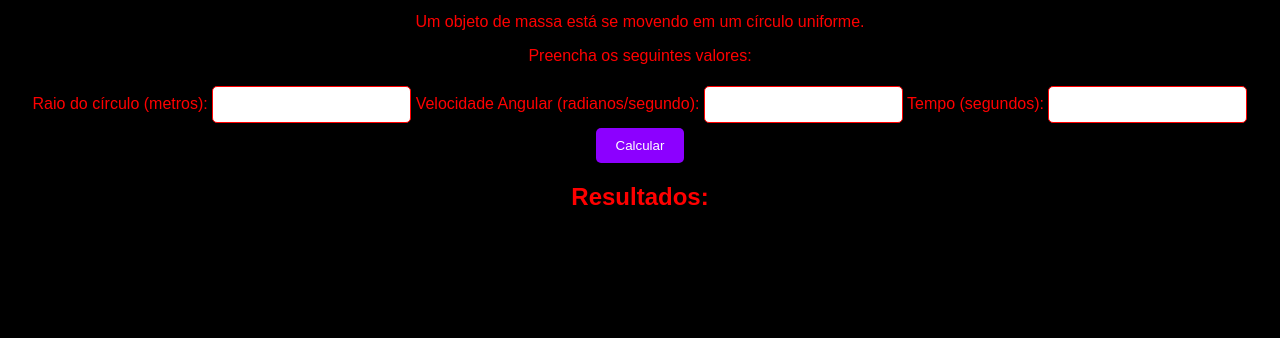
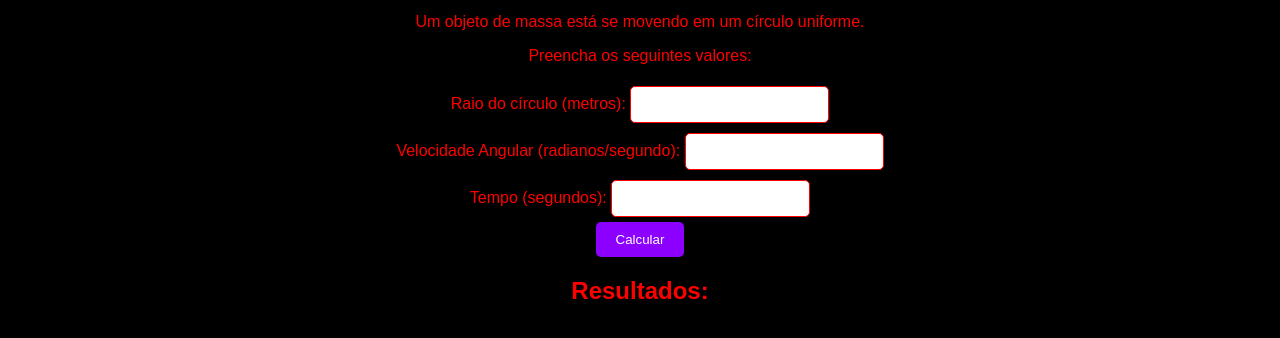
Before and after one commit to vitorlopesbatista/ewweqeqwweqweqweqweweqweqh, a plain HTML site: page index.html in a window 1280 px wide. Shown: the part 80-418 px from the top of the page. Drawn offline with Linux system fonts and the light colour scheme.

Commit message:
Update index.html

```diff
--- a/index.html
+++ b/index.html
@@ -10,13 +10,13 @@
     <p>Um objeto de massa está se movendo em um círculo uniforme.</p>
     <p>Preencha os seguintes valores:</p>
     <label for="raio">Raio do círculo (metros):</label>
-    <input type="number" id="raio"> </input>
+    <input type="number" id="raio"> <br>
 
     <label for="velocidadeAngular">Velocidade Angular (radianos/segundo):</label>
-    <input type="number" id="velocidadeAngular"> </input>
+    <input type="number" id="velocidadeAngular"> <br>
 
     <label for="tempo">Tempo (segundos):</label>
-    <input type="number" id="tempo"> </input>
+    <input type="number" id="tempo"> <br>
 
     <button onclick="calcularMCU()">Calcular </button>
 
```
